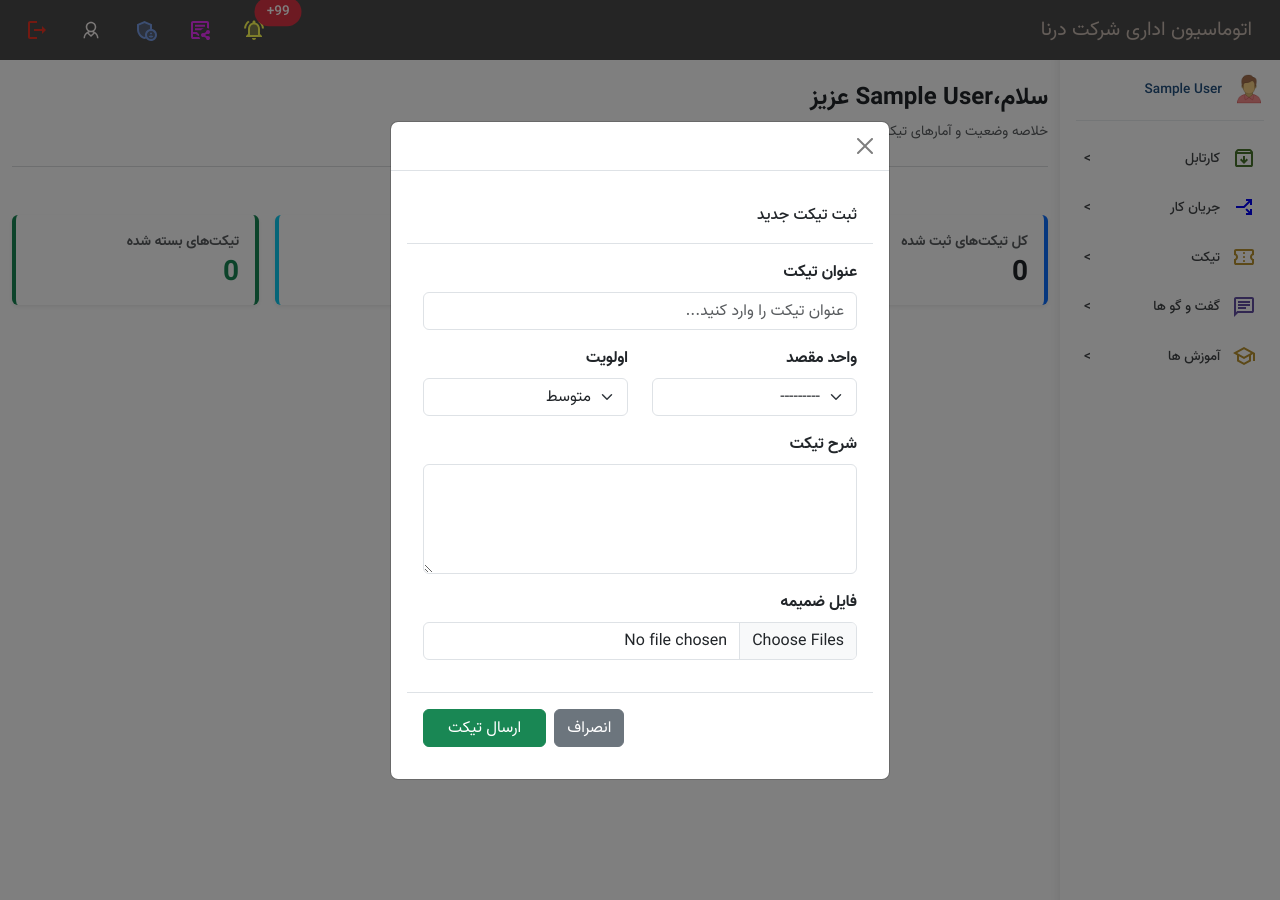
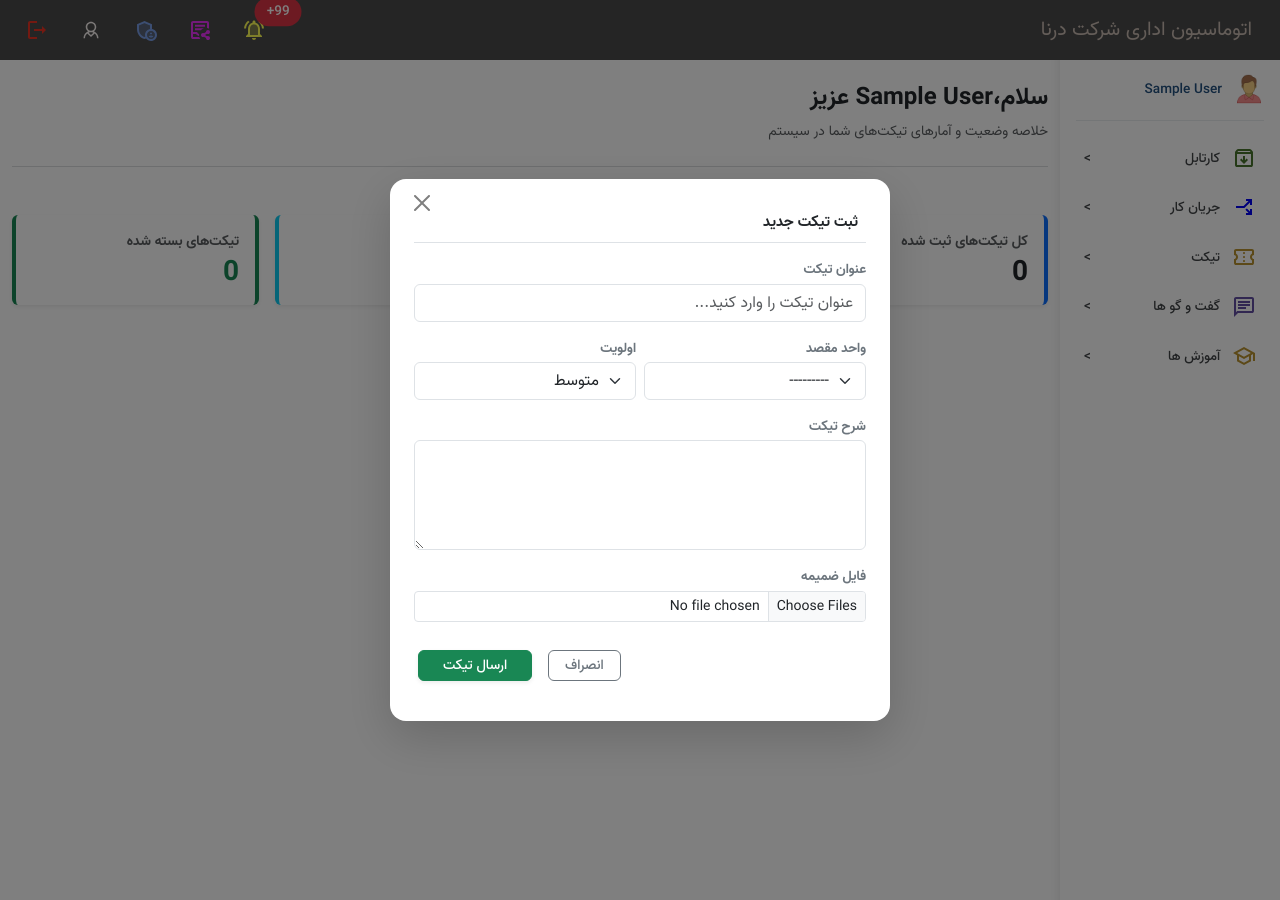
Before and after one commit to mhmdreza-dev/Optic_App, a Django app: page /home/ in a window 1280 px wide, after a click on "تیکت جدید". Run offline with Django 5.2, Linux system fonts and the light colour scheme; the visitor is signed in with stand-in values (Sample User, id 1); data that the repository does not hold is empty; some libraries are stand-ins or nearby versions.

Commit message:
Update ticket app

```diff
--- a/templates/includes/modals/new_ticket_modal.html
+++ b/templates/includes/modals/new_ticket_modal.html
@@ -1,56 +1,62 @@
+<!-- new ticket modal -->
+<div class="modal fade" id="new_ticket_modal" tabindex="-1" aria-labelledby="new_ticket_modalLabel" aria-hidden="true">
+    <div class="modal-dialog modal-dialog-centered modal-dialog-scrollable">
+        <div class="modal-content border-0 shadow-lg rounded-4">
 
-<!-- new ticket modal-->
-<div class="modal fade" id="new_ticket_modal" tabindex="-1" aria-labelledby="new_ticket_modal" aria-hidden="true">
-          <div class="modal-dialog modal-dialog-centered modal-dialog-scrollable">
-            <div class="modal-content">
-              <div class="modal-header">
-                <button type="button" class="btn-close" data-bs-dismiss="modal" aria-label="Close"></button>
+            <!-- هدر اصلی مدال (دکمه بستن) -->
+            <div class="modal-header border-bottom-0 pb-0">
+                <button type="button" class="btn-close ms-0 me-auto" data-bs-dismiss="modal" aria-label="Close"></button>
             </div>
-              <div class="modal-body">
+
+            <div class="modal-body pt-0 px-4 pb-4">
                 <form method="post" action="{% url 'tickets:new_ticket' %}" enctype="multipart/form-data">
                     {% csrf_token %}
-                <div class="modal-header">
-                    <h6 class="modal-title">ثبت تیکت جدید</h6>
 
+                    <!-- عنوان بخش داخل مدال -->
+                    <div class="d-flex align-items-center mb-3 border-bottom pb-2">
+                        <i class="bi bi-plus-circle-fill text-success fs-5 ms-2"></i>
+                        <h6 class="modal-title fw-bold text-dark m-0" style="font-size: 0.95rem;" id="new_ticket_modalLabel">ثبت تیکت جدید</h6>
                     </div>
 
-                <div class="modal-body">
+                    <div class="ticket-form-body" style="font-size: 0.85rem;">
                         <!-- عنوان تیکت -->
                         <div class="mb-3">
-                        <label class="form-label fw-bold">عنوان تیکت</label>
+                            <label class="form-label fw-semibold text-secondary mb-1">عنوان تیکت</label>
                             {{ ticket_form.ticket_title }}
                         </div>
 
                         <!-- واحد و اولویت در یک ردیف -->
-                    <div class="row">
+                        <div class="row g-2">
                             <div class="col-md-6 mb-3">
-                            <label class="form-label fw-bold">واحد مقصد</label>
+                                <label class="form-label fw-semibold text-secondary mb-1">واحد مقصد</label>
                                 {{ ticket_form.destination_unit }}
                             </div>
                             <div class="col-md-6 mb-3">
-                            <label class="form-label fw-bold">اولویت</label>
+                                <label class="form-label fw-semibold text-secondary mb-1">اولویت</label>
                                 {{ ticket_form.priority }}
                             </div>
                         </div>
 
                         <!-- شرح -->
                         <div class="mb-3">
-                        <label class="form-label fw-bold">شرح تیکت</label>
+                            <label class="form-label fw-semibold text-secondary mb-1">شرح تیکت</label>
                             {{ ticket_form.description }}
                         </div>
 
                         <!-- ضمیمه -->
-                    <div class="mb-3">
-                        <label class="form-label fw-bold">فایل ضمیمه</label>
-                        <input type="file" name="files" class="form-control" multiple>
+                        <div class="mb-4">
+                            <label class="form-label fw-semibold text-secondary mb-1">فایل ضمیمه</label>
+                            <input type="file" name="files" class="form-control form-control-sm" multiple>
                         </div>
                     </div>
 
-                <div class="modal-footer">
-                    <button type="button" class="btn btn-secondary" data-bs-dismiss="modal">انصراف</button>
-                    <button type="submit" class="btn btn-success px-4">ارسال تیکت</button>
+                    <!-- دکمه‌های فوتر -->
+                    <div class="modal-footer border-top-0 pt-0 px-0 d-flex justify-content-end gap-2">
+                        <button type="button" class="btn btn-outline-secondary btn-sm px-3 rounded-2 fw-medium" data-bs-dismiss="modal">انصراف</button>
+                        <button type="submit" class="btn btn-success btn-sm px-4 rounded-2 fw-medium shadow-sm">ارسال تیکت</button>
                     </div>
                 </form>
+            </div>
 
         </div>
     </div>
--- a/tickets/views.py
+++ b/tickets/views.py
@@ -27,7 +27,7 @@ def tickets(request):
             destination_unit=request.user.unit).exclude(status='closed').prefetch_related("attachments", "messages").order_by('-id')
 
 
-        paginator = Paginator(tickets, 15)  # هر صفحه 7 تیکت
+        paginator = Paginator(tickets, 13)  # هر صفحه13 تیکت
 
         page_number = request.GET.get('page')
         page_obj = paginator.get_page(page_number)
```
Also changed, not shown: tickets/templates/tickets/ticket_detail_content.html (+32 -3 lines). Lines whose indentation alone changed are shown as unchanged.
